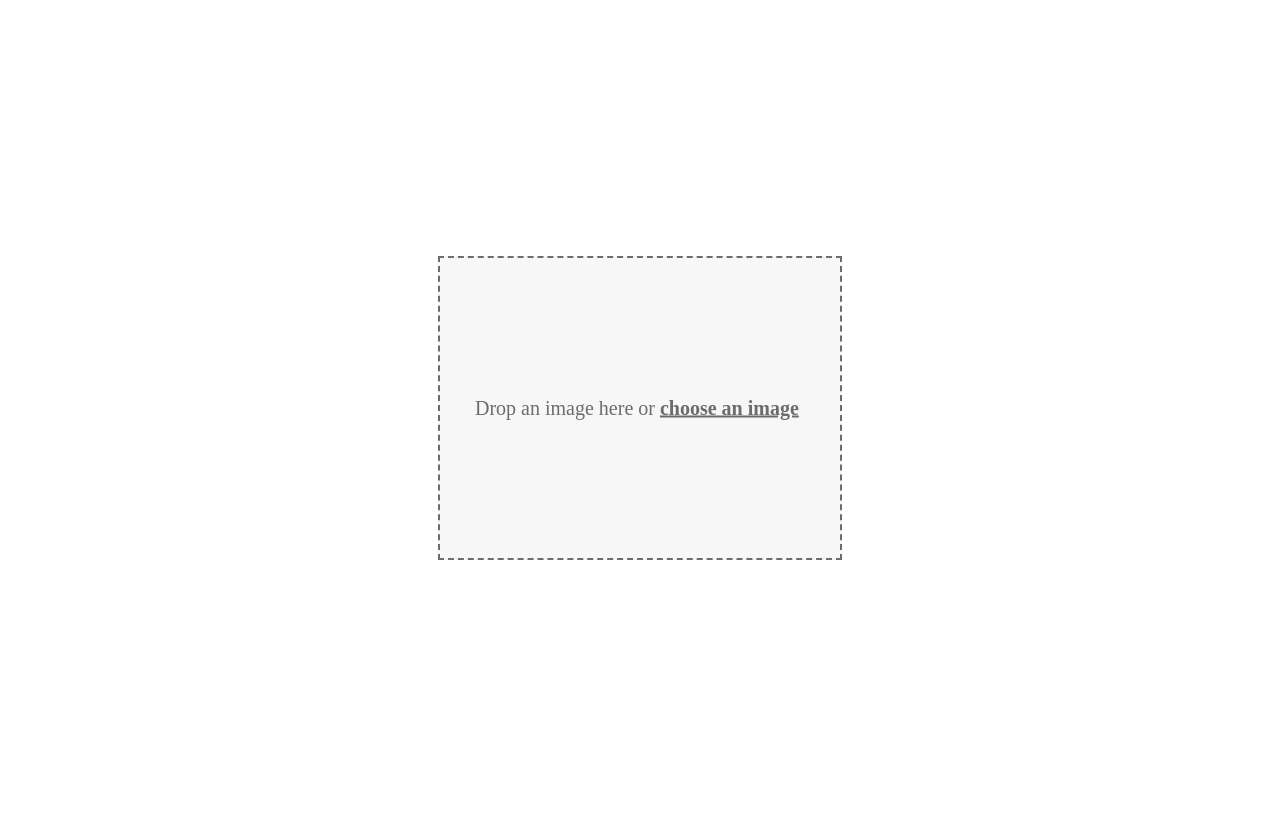
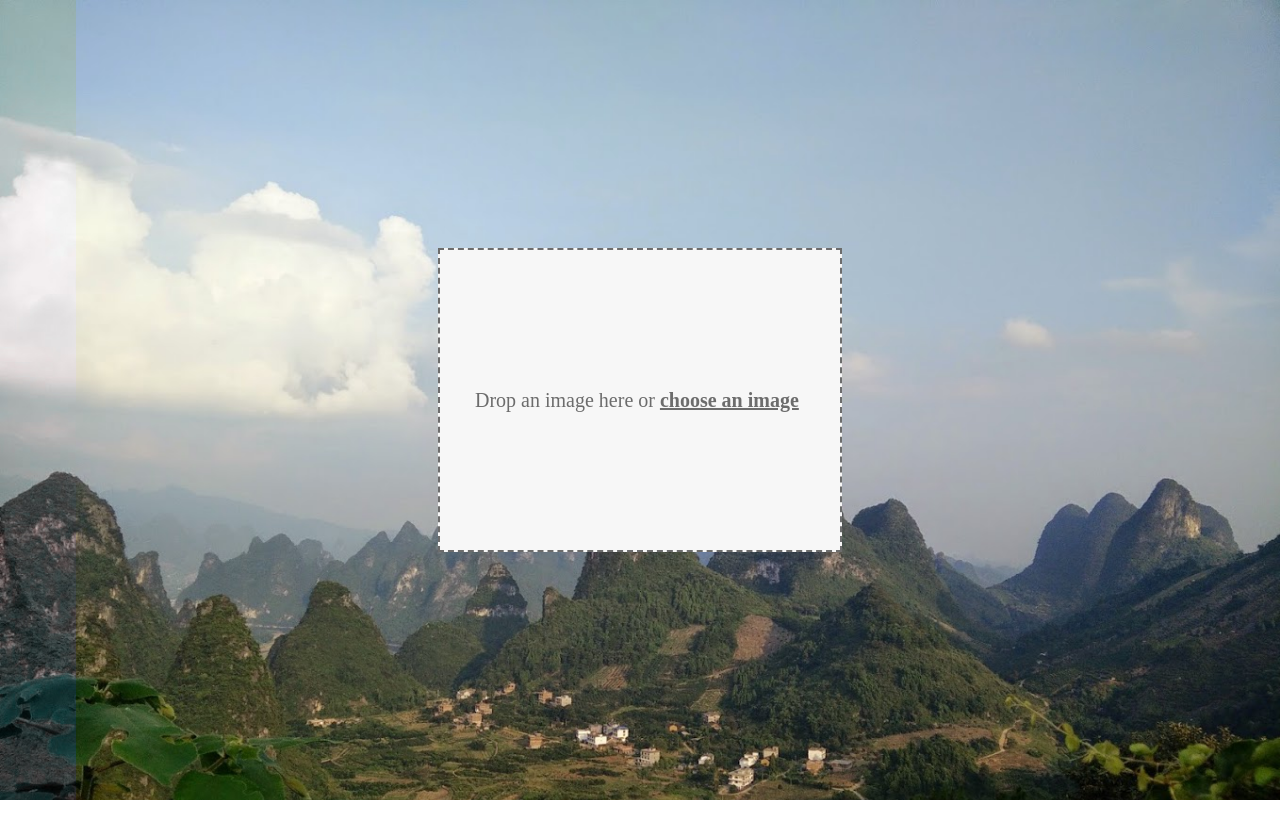
Before and after one commit to guywarburg/teal-n-orange, an Angular app: page / in a window 1280 px wide. Built offline with nearby package versions, Linux system fonts and the light colour scheme.

Commit message:
add bg animation

```diff
--- a/src/app/app.component.html
+++ b/src/app/app.component.html
@@ -1,4 +1,8 @@
+<!--<div class="reveal" >-->
+  <!--<img src="../assets/images/bg2.jpg" />-->
+<!--</div>-->
 <div class="container">
+  <div class="converted-image" [class.show]="isRevealed"></div>
   <app-file-uploader [hidden]="hideFileUploader" (fileUploaded)="hendleFileUpload($event)"></app-file-uploader>
   <app-canvas-container [dataUrl]="dataUrl"></app-canvas-container>
 </div>
--- a/src/app/app.component.scss
+++ b/src/app/app.component.scss
@@ -4,4 +4,47 @@
   flex-direction: column;
   align-items: center;
   min-height: 100vh;
+  background: url('../assets/images/bg.jpg') no-repeat top;
+  background-size: cover;
+  overflow: hidden;
+
+  .converted-image {
+    background: url('../assets/images/bg2.jpg') no-repeat top;
+    background-size: cover;
+    width: 100vw;
+    height:100vh;
+    position: absolute;
+    top: 0;
+    left: 0;
+    clip: rect(0, 100vw, 100vh, 0);
+    transition: all 3s ease;
+    &.show {
+      clip: rect(0, 0, 100vh, 0);
+
+    }
+  }
 }
+
+.reveal {
+  overflow:hidden;
+  position:absolute;
+  top:0;
+  left:0;
+
+  &:after {
+    content:" ";
+    position:absolute;
+    display:block;
+    top:0;
+    left:0;
+    width:100%;
+    height:100%;
+    background:#fff;
+    z-index:2;
+
+  }
+
+  &.show:after {
+    left:100%
+  }
+}
--- a/src/app/app.component.ts
+++ b/src/app/app.component.ts
@@ -1,13 +1,26 @@
-import {Component} from '@angular/core';
+import {Component, OnInit} from '@angular/core';
 
 @Component({
   selector: 'app-root',
   templateUrl: './app.component.html',
   styleUrls: ['./app.component.scss']
 })
-export class AppComponent {
+export class AppComponent implements OnInit {
   public dataUrl: string;
   public hideFileUploader: boolean = false;
+  public isRevealed: boolean = false;
+  private interval: any;
+
+  ngOnInit() {
+    this.startInterval();
+  }
+
+  startInterval() {
+    this.interval = setInterval(() => {
+      this.isRevealed = !this.isRevealed;
+      console.log('this.isRevealed', this.isRevealed);
+    }, 3000);
+  }
 
   hendleFileUpload(e) {
     this.dataUrl = e;
--- a/src/styles.scss
+++ b/src/styles.scss
@@ -1 +1,56 @@
 /* You can add global styles to this file, and also import other style files */
+/* http://meyerweb.com/eric/tools/css/reset/
+   v2.0 | 20110126
+   License: none (public domain)
+*/
+
+html, body, div, span, applet, object, iframe, h1, h2, h3, h4, h5, h6, p,
+blockquote, pre, a, abbr, acronym, address, big, cite, code, del, dfn, em,
+img, ins, kbd, q, s, samp, small, strike, strong, sub, sup, tt, var, b, u, i,
+center, dl, dt, dd, ol, ul, li, fieldset, form, label, legend, table, caption,
+tbody, tfoot, thead, tr, th, td, article, aside, canvas, details, embed, figure,
+figcaption, footer, header, hgroup, menu, nav, output, ruby, section, summary, time, mark, audio, video {
+  margin: 0;
+  padding: 0;
+  border: 0;
+  font-size: 100%;
+  font: inherit;
+  vertical-align: baseline;
+}
+
+/* HTML5 display-role reset for older browsers */
+
+article, aside, details, figcaption, figure, footer, header, hgroup, menu, nav, section {
+  display: block;
+}
+
+body {
+  line-height: 1;
+}
+
+ol, ul {
+  list-style: none;
+}
+
+blockquote, q {
+  quotes: none;
+}
+
+blockquote {
+  &:before, &:after {
+    content: '';
+    content: none;
+  }
+}
+
+q {
+  &:before, &:after {
+    content: '';
+    content: none;
+  }
+}
+
+table {
+  border-collapse: collapse;
+  border-spacing: 0;
+}
```
Also changed, not shown: src/assets/images/bg.jpg (added), src/assets/images/bg2.jpg (added).
